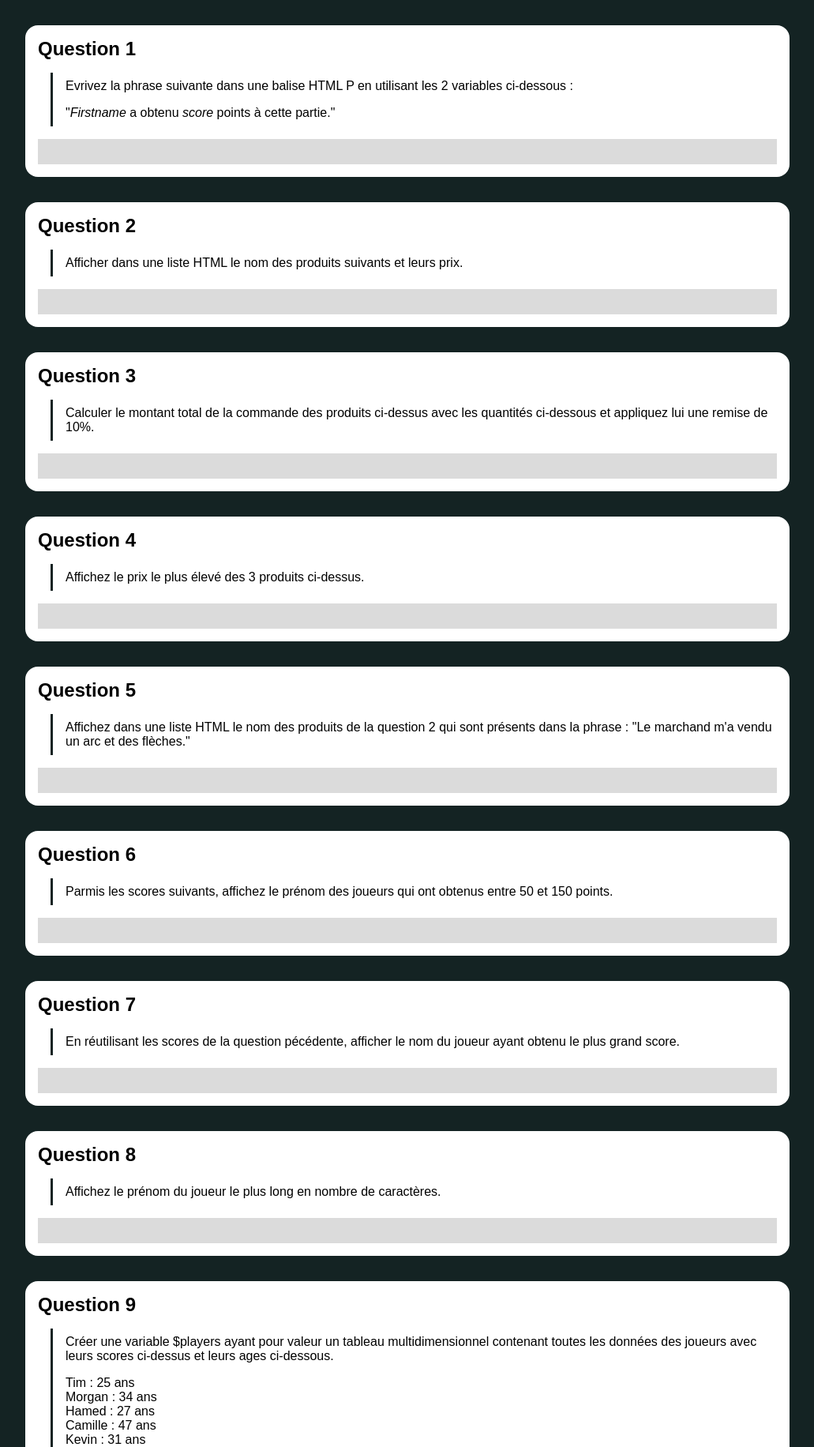
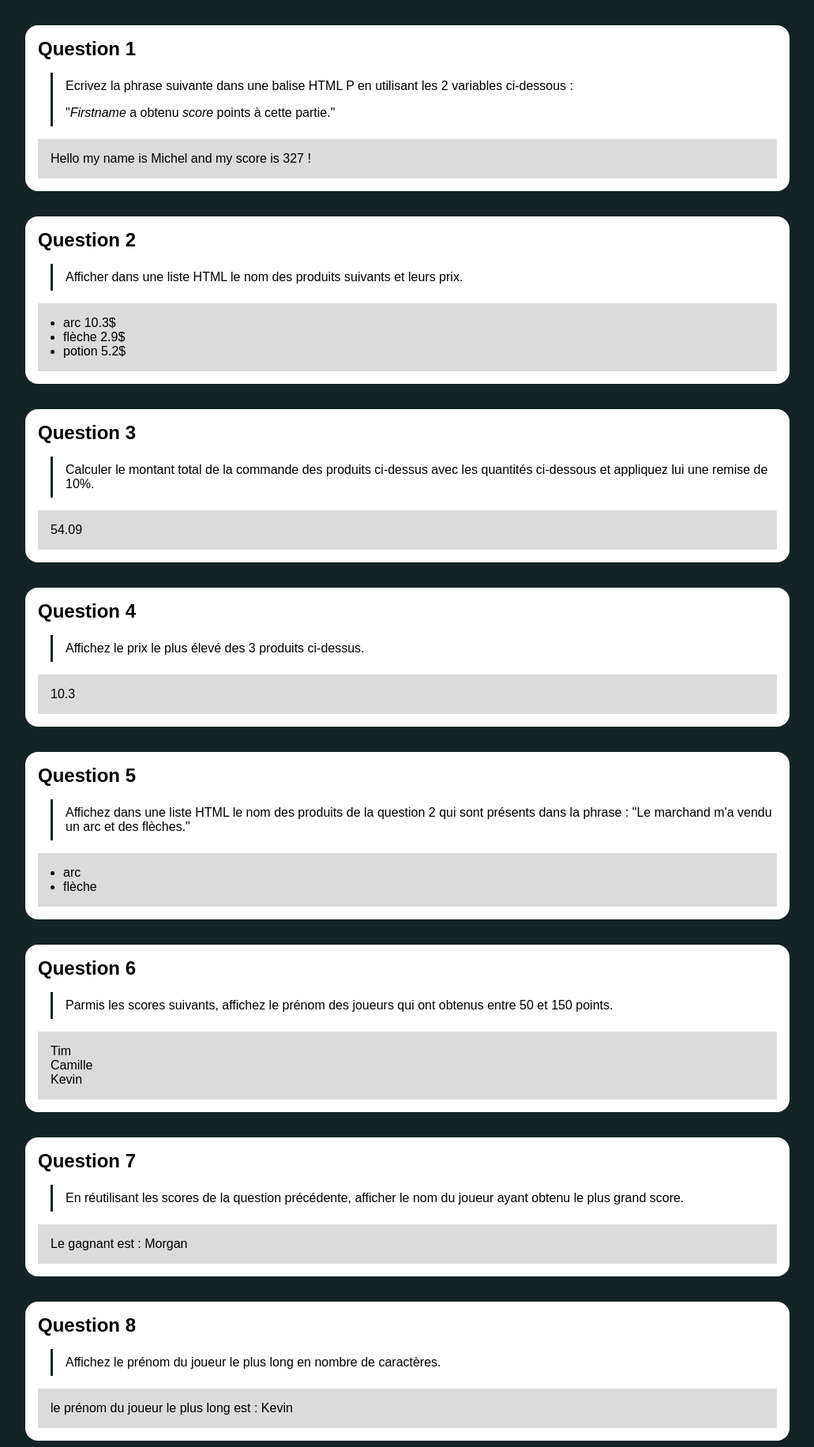
Before and after one commit to l-ud-i/php-training, a PHP site: page / in a window 1280 px wide. Shown: the part 177-2009 px from the top of the page at 79% size, without its empty margins (124-1155 px from the left). Run offline with PHP 8.4, Linux system fonts and the light colour scheme.

Commit message:
entrainement done

```diff
--- a/index.php
+++ b/index.php
@@ -28,12 +28,13 @@
         <!-- QUESTION 1 -->
         <section class="exercice">
             <h2 class="exercice-ttl">Question 1</h2>
-            <p class="exercice-txt">Evrivez la phrase suivante dans une balise HTML P en utilisant les 2 variables ci-dessous :</p>
+            <p class="exercice-txt">Ecrivez la phrase suivante dans une balise HTML P en utilisant les 2 variables ci-dessous :</p>
             <p class="exercice-txt">"<i>Firstname</i> a obtenu <i>score</i> points à cette partie."</p>
             <div class="exercice-sandbox">
                 <?php
                 $firstname = "Michel";
                 $score = 327;
+                echo "<p>Hello my name is {$firstname} and my score is {$score} !</p>";
 
                 ?>
             </div>
@@ -52,6 +53,11 @@
                 $priceProduct2 = 2.90;
                 $nameProduct3 = "potion";
                 $priceProduct3 = 5.20;
+                echo "<ul>
+                     <li>{$nameProduct1} {$priceProduct1}$ </li>
+                     <li>{$nameProduct2} {$priceProduct2}$</li>
+                     <li>{$nameProduct3} {$priceProduct3}$</li>
+                     </ul>";
 
                 ?>
             </div>
@@ -66,6 +72,11 @@
                 $quantityProduct1 = 1;
                 $quantityProduct2 = 10;
                 $quantityProduct3 = 4;
+                $totalProduct1 = $quantityProduct1 * $priceProduct1;
+                $totalProduct2 = $quantityProduct2 * $priceProduct2;
+                $totalProduct3 = $quantityProduct3 * $priceProduct3;
+                $total = $totalProduct1 + $totalProduct2 + $totalProduct3;
+                echo ($total * 0.9);
 
                 ?>
             </div>
@@ -77,6 +88,9 @@
             <h2 class="exercice-ttl">Question 4</h2>
             <p class="exercice-txt">Affichez le prix le plus élevé des 3 produits ci-dessus.</p>
             <div class="exercice-sandbox">
+                <?php
+                echo max($priceProduct1, $priceProduct2, $priceProduct3);
+                ?>
 
             </div>
         </section>
@@ -92,6 +106,20 @@
             <p class="exercice-txt">Affichez dans une liste HTML le nom des produits de la question 2 qui sont présents dans la phrase : "<?= $text1 ?>"</p>
             <div class="exercice-sandbox">
 
+                <?php
+                echo "<ul>";
+                if (str_contains($text1, $nameProduct1)) {
+                    echo "<li>$nameProduct1</li>";
+                }
+                if (str_contains($text1, $nameProduct2)) {
+                    echo "<li>$nameProduct2</li>";
+                }
+                if (str_contains($text1, $nameProduct3)) {
+                    echo "<li>$nameProduct3</li>";
+                }
+
+                "</ul>";
+                ?>
             </div>
         </section>
 
@@ -100,6 +128,7 @@
             <h2 class="exercice-ttl">Question 6</h2>
             <p class="exercice-txt">Parmis les scores suivants, affichez le prénom des joueurs qui ont obtenus entre 50 et 150 points.</p>
             <div class="exercice-sandbox">
+
                 <?php
                 $namePlayer1 = "Tim";
                 $scorePlayer1 = 67;
@@ -111,9 +140,23 @@
                 $scorePlayer4 = 134;
                 $namePlayer5 = "Kevin";
                 $scorePlayer5 = 103;
+                if ($scorePlayer1 >= 50 && $scorePlayer1 <= 150) {
+                    echo "<p>$namePlayer1</p>";
+                }
+                if ($scorePlayer2 >= 50 && $scorePlayer2 <= 150) {
+                    echo "<p>$namePlayer2</p>";
+                }
+                if ($scorePlayer3 >= 50 && $scorePlayer3 <= 150) {
+                    echo "<p>$namePlayer3</p>";
+                }
+                if ($scorePlayer4 >= 50 && $scorePlayer4 <= 150) {
+                    echo "<p>$namePlayer4</p>";
+                }
+                if ($scorePlayer5 >= 50 && $scorePlayer5 <= 150) {
+                    echo "<p>$namePlayer5</p>";
+                }
+                ?>
 
-                ?>
-                </ul>
             </div>
         </section>
 
@@ -121,9 +164,33 @@
         <!-- QUESTION 7 -->
         <section class="exercice">
             <h2 class="exercice-ttl">Question 7</h2>
-            <p class="exercice-txt">En réutilisant les scores de la question pécédente, afficher le nom du joueur ayant obtenu le plus grand score.</p>
+            <p class="exercice-txt">En réutilisant les scores de la question précédente, afficher le nom du joueur ayant obtenu le plus grand score.</p>
             <div class="exercice-sandbox">
+                <?php
 
+                $maxScore = max($scorePlayer1, $scorePlayer2, $scorePlayer3, $scorePlayer4, $scorePlayer5);
+
+                if ($scorePlayer1 === $maxScore) {
+                    echo "Le gagnant est : $namePlayer1";
+                };
+
+                if ($scorePlayer2 === $maxScore) {
+                    echo "Le gagnant est : $namePlayer2";
+                };
+
+                if ($scorePlayer3 === $maxScore) {
+                    echo "Le gagnant est : $namePlayer3";
+                };
+
+                if ($scorePlayer4 === $maxScore) {
+                    echo "Le gagnant est : $namePlayer4";
+                };
+
+                if ($scorePlayer5 > $maxScore) {
+                    echo "Le gagnant est : $namePlayer5";
+                };
+
+                ?>
             </div>
         </section>
 
@@ -134,13 +201,46 @@
             <p class="exercice-txt">Affichez le prénom du joueur le plus long en nombre de caractères.</p>
             <div class="exercice-sandbox">
 
+                <?php
+                $namePlayerLength1 = strlen($namePlayer1);
+                $namePlayerLength2 = strlen($namePlayer2);
+                $namePlayerLength3 = strlen($namePlayer3);
+                $namePlayerLength4 = strlen($namePlayer4);
+                $namePlayerLength5 = strlen($namePlayer5);
+
+                $maxlength = max($namePlayerLength1, $namePlayerLength2, $namePlayerLength3, $namePlayerLength4, $namePlayerLength5);
+                //     echo $maxlength;
+
+                if ($scorePlayer1 === $maxlength) {
+                    echo "le prénom du joueur le plus long est le prénom du joueur le plus long est : $namePlayer1";
+                };
+
+                if ($scorePlayer2 === $maxlength) {
+                    echo "le prénom du joueur le plus long est : $namePlayer2";
+                };
+
+                if ($scorePlayer3 === $maxlength) {
+                    echo "le prénom du joueur le plus long est : $namePlayer3";
+                };
+
+                if ($scorePlayer4 === $maxlength) {
+                    echo "le prénom du joueur le plus long est : $namePlayer4";
+                };
+
+                if ($scorePlayer5 > $maxlength) {
+                    echo "le prénom du joueur le plus long est : $namePlayer5";
+                };
+
+                ?>
+
             </div>
         </section>
 
         <!-- QUESTION 9 -->
         <section class="exercice">
             <h2 class="exercice-ttl">Question 9</h2>
-            <p class="exercice-txt">Créer une variable $players ayant pour valeur un tableau multidimensionnel contenant toutes les données des joueurs avec leurs scores ci-dessus et leurs ages ci-dessous.</p>
+            <p class="exercice-txt">Créer une variable $players ayant pour valeur un tableau multidimensionnel
+                contenant toutes les données des joueurs avec leurs scores ci-dessus et leurs ages ci-dessous.</p>
             <ul class="exercice-txt">
                 <li>Tim : 25 ans</li>
                 <li>Morgan : 34 ans</li>
@@ -150,7 +250,18 @@
             </ul>
             <p class="exercice-txt">Afficher la valeur de cette variable avec tous les détails.</p>
             <div class="exercice-sandbox">
+                <?php
 
+                $players = [
+                    ["name" => "Tim", "age" => 25, "score" => 67],
+                    ["name" => "Morgan", "age" => 34, "score" => 198],
+                    ["name" => "Hamed", "age" => 27, "score" => 21],
+                    ["name" => "Camille", "age" => 47, "score" => 134],
+                    ["name" => "Kevin", "age" => 31, "score" => 103]
+                ];
+                var_dump($players);
+
+                ?>
             </div>
         </section>
 
@@ -159,7 +270,28 @@
             <h2 class="exercice-ttl">Question 10</h2>
             <p class="exercice-txt">Afficher le prénom et l'âge du joueur le plus jeune dans une phrase dans une balise HTML P.</p>
             <div class="exercice-sandbox">
+                <?php
 
+                $ageYounger = 1000;
+                for($i = 0; $i < sizeof($players); $i++) {
+                    if($players[$i]['age'] < $ageYounger) {
+                        $ageYounger = $players[$i]['age'];
+                        $nameYounger = $players[$i]['name'];
+                    }
+                }
+                echo "<p>Le joueur le plus jeune est $nameYounger et son age est $ageYounger</p>";
+
+                $ageYounger2 = $players[0]['age'];
+
+                foreach($players as $player) {
+                    if ($player['age'] <= $ageYounger2) {
+                        $ageYounger2 = $player['age'];
+                        $nameYounger2 = $player['name'];
+                    }
+                };
+                echo "<p>Le plus jeune joueur est $nameYounger2 et son age est $ageYounger2</p>";
+
+                ?>
             </div>
         </section>
     </div>
```
